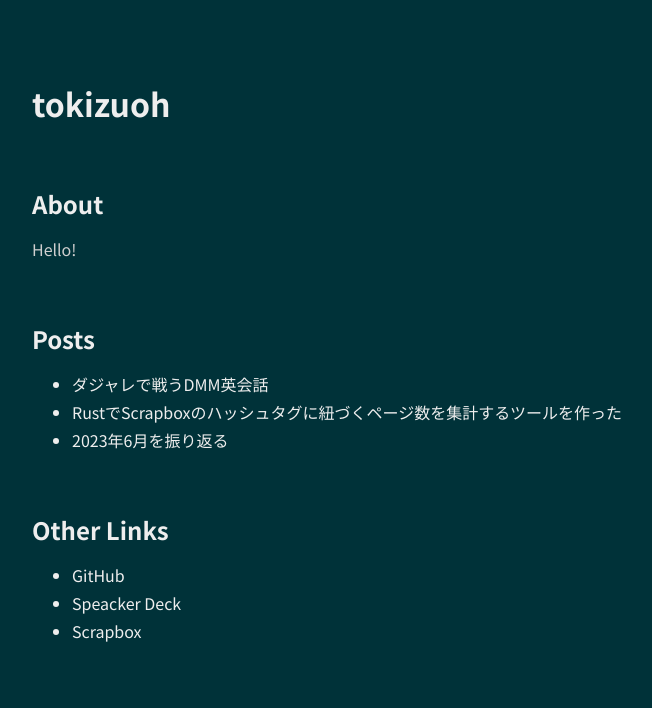
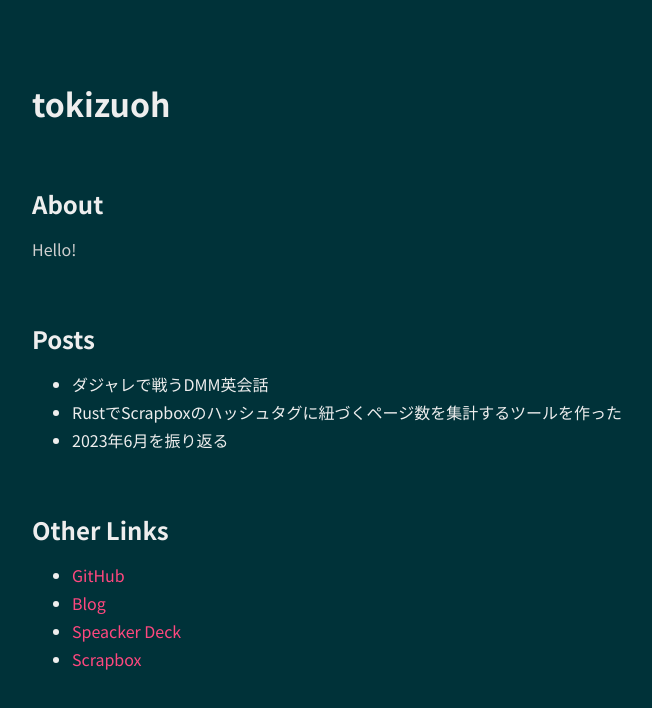
Before and after one commit to tokizuoh/info-tokizuoh-dev, a SvelteKit app: page / in a window 1280 px wide. Shown: the top 708 px of the page, without its empty margins (208-860 px from the left). Built offline with nearby package versions, Linux system fonts and the light colour scheme.

Commit message:
add links

```diff
--- a/src/routes/+page.svelte
+++ b/src/routes/+page.svelte
@@ -16,9 +16,10 @@
 
 <h2>Other Links</h2>
 <ul>
-    <li>GitHub</li>
-    <li>Speacker Deck</li>
-    <li>Scrapbox</li>
+    <li><a href="https://github.com/tokizuoh">GitHub</a></li>
+    <li><a href="https://tokizuoh.hatenablog.com/">Blog</a></li>
+    <li><a href="https://speakerdeck.com/tokizuoh">Speacker Deck</a></li>
+    <li><a href="https://scrapbox.io/tokizuoh-public/">Scrapbox</a></li>
 </ul>
 
 <style>
```
